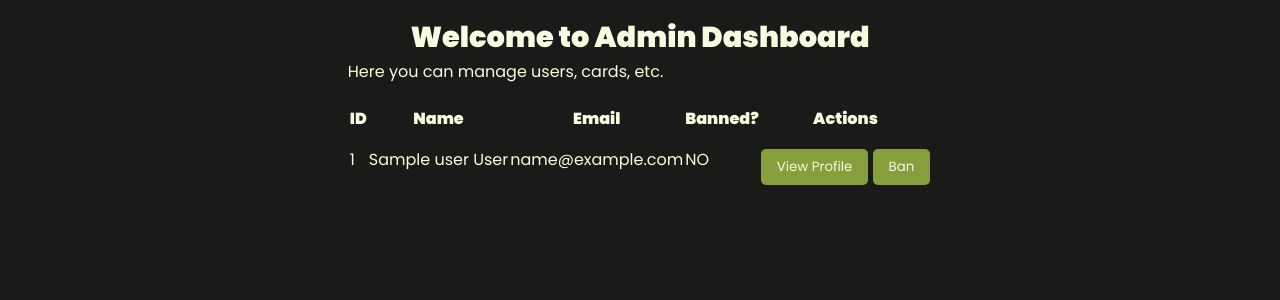
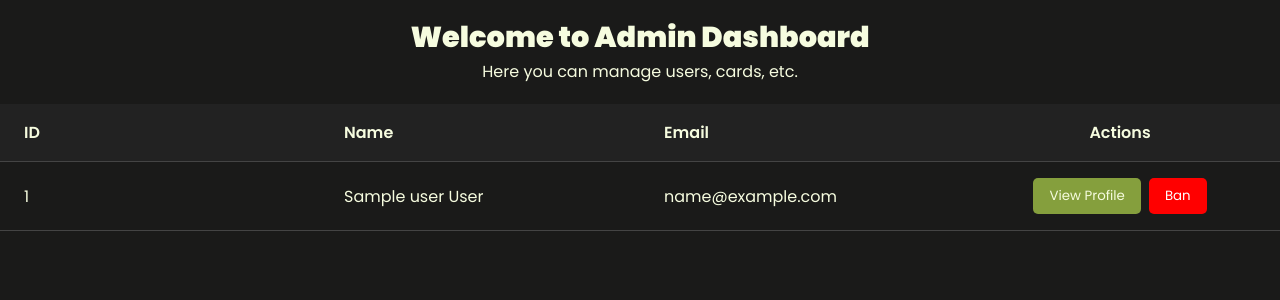
Before and after one commit to mjkj09/Card-Fanatics, a PHP site: template public/views/admindashboard.php in a window 1280 px wide. Shown: the part 80-380 px from the top of the page. Run offline with PHP 8.4, Linux system fonts and the light colour scheme; the template is opened without the code that fills it: most values are stand-ins (such as "Sample title", 1, 10 or a date in 2020); a stand-in replaces the project's code that opens the database connection; some libraries are stand-ins or nearby versions.

Commit message:
style: add CSS styles for admindashboard

```diff
--- /dev/null
+++ b/public/css/admindashboard.css
@@ -0,0 +1,98 @@
+p {
+    text-align: center;
+}
+
+table {
+    width: 100%;
+    border-collapse: collapse;
+    color: #f6fcdf;
+    table-layout: fixed;
+}
+
+th, td {
+    text-align: left;
+    padding: 0.75rem 1rem;
+    border-bottom: 1px solid #444;
+    word-wrap: break-word;
+    white-space: normal;
+}
+
+th {
+    background-color: #222;
+    font-weight: 600;
+}
+
+.actions-header {
+    text-align: center;
+}
+
+.actions-cell {
+    justify-content: center;
+}
+
+.table-wrapper {
+    width: 100%;
+    overflow-x: auto;
+    margin-top: 20px;
+}
+
+.ban-popup {
+    display: none;
+    position: fixed;
+    top: 50%;
+    left: 50%;
+    transform: translate(-50%, -50%);
+    background: #333;
+    padding: 20px;
+    border: 1px solid #777;
+    z-index: 999;
+}
+
+#banReason {
+    margin-top: 2rem;
+}
+
+.action-buttons-container {
+    display: flex;
+    flex-direction: column;
+    align-items: center;
+}
+
+.profile-button {
+    margin-top: 0;
+}
+
+.ban-btn {
+    background-color: red;
+    color: #fff;
+}
+
+.ban-btn:hover {
+    background-color: #cc0000;
+}
+
+.ban-btn[disabled] {
+    background-color: #ccc;
+    color: #666;
+    cursor: not-allowed;
+    opacity: 0.6;
+}
+
+@media (min-width: 806px) {
+    th, td {
+        padding: 1rem 1.5rem;
+    }
+
+    .ban-btn {
+        margin-top: 0;
+    }
+
+    .profile-button {
+        margin-right: .5rem;
+    }
+
+    .action-buttons-container {
+        flex-direction: row;
+        justify-content: center;
+    }
+}
--- a/public/views/admindashboard.php
+++ b/public/views/admindashboard.php
@@ -5,6 +5,7 @@
     <meta name="viewport" content="width=device-width, initial-scale=1.0">
     <title>Admin Panel</title>
     <link rel="stylesheet" href="public/css/common.css">
+    <link rel="stylesheet" href="public/css/admindashboard.css">
     <link href="https://fonts.googleapis.com/css2?family=Poppins:wght@400;600;900&display=swap" rel="stylesheet">
     <script src="public/js/menu.js"></script>
     <script src="public/js/admindashboard.js" defer></script>
@@ -12,7 +13,9 @@
 </head>
 <body>
 <?php
+
 use repository\UserRepository;
+
 session_start();
 $isAdmin = false;
 if (isset($_SESSION['user_id'])) {
@@ -46,55 +49,65 @@ if (isset($_SESSION['user_id'])) {
 
         <section>
             <p>Here you can manage users, cards, etc.</p>
-
-            <table style="color:#f6fcdf; margin-top:20px;">
+            <div class="table-wrapper">
+                <table>
                     <thead>
                     <tr>
                         <th>ID</th>
                         <th>Name</th>
                         <th>Email</th>
-                    <th>Banned?</th>
-                    <th>Actions</th>
+                        <th class="actions-header">Actions</th>
                     </tr>
                     </thead>
                     <tbody id="users-table-body">
-                <?php if(isset($allUsers) && is_array($allUsers)): ?>
-                    <?php foreach ($allUsers as $u): ?>
+                    <?php if (isset($allUsers) && is_array($allUsers)): ?>
+                        <?php foreach ($allUsers as $user): ?>
                             <tr>
-                            <td><?= $u['id'] ?></td>
-                            <td><?= $u['name'] . ' ' . $u['surname'] ?></td>
-                            <td><?= $u['email'] ?></td>
-                            <td><?= $u['is_banned'] ? 'YES' : 'NO' ?></td>
-                            <td>
-                                <button class="profile-button small-button" onclick="window.open('userProfile?userId=<?= $u['id'] ?>','_blank')">
+                                <td><?= $user['id'] ?></td>
+                                <td><?= $user['name'] . ' ' . $user['surname'] ?></td>
+                                <td><?= $user['email'] ?></td>
+                                <td class="actions-cell">
+                                    <div class="action-buttons-container">
+                                        <button class="profile-button small-button"
+                                                onclick="window.open('userProfile?userId=<?= $user['id'] ?>','_blank')">
                                             View Profile
                                         </button>
 
-                                <?php if (!$u['is_banned']): ?>
-                                    <button class="ban-btn small-button" data-user-id="<?= $u['id'] ?>">
+                                        <?php if (!$user['is_banned']): ?>
+                                            <button class="ban-btn small-button"
+                                                    data-user-id="<?= $user['id'] ?>">
                                                 Ban
                                             </button>
                                         <?php else: ?>
-                                    (Already banned)
+                                            <button class="ban-btn small-button"
+                                                    disabled
+                                                    data-user-id="<?= $user['id'] ?>">
+                                                Ban
+                                            </button>
                                         <?php endif; ?>
+                                    </div>
                                 </td>
                             </tr>
                         <?php endforeach; ?>
                     <?php else: ?>
-                    <tr><td colspan="5">No users found.</td></tr>
+                        <tr>
+                            <td colspan="4">No users found.</td>
+                        </tr>
                     <?php endif; ?>
                     </tbody>
                 </table>
+            </div>
         </section>
     </main>
 
-    <div id="ban-popup" style="display:none; position:fixed; top:50%; left:50%; transform:translate(-50%, -50%); background:#333; padding:20px; border:1px solid #777; z-index:999;">
+    <div id="ban-popup" class="ban-popup">
         <h3>Ban User</h3>
         <input type="hidden" id="banUserId" value="">
         <label for="banReason">Reason:</label>
-        <textarea id="banReason" rows="3" cols="30"></textarea>
+        <br>
+        <textarea name="banReason" id="banReason" rows="3" cols="50"></textarea>
         <br><br>
-        <button class="small-button" id="banConfirmBtn">Confirm Ban</button>
+        <button class="ban-btn small-button" id="banConfirmBtn">Confirm Ban</button>
         <button class="small-button" id="banCancelBtn">Cancel</button>
     </div>
 </div>
--- a/public/views/userprofile.php
+++ b/public/views/userprofile.php
@@ -6,7 +6,6 @@
     <title>User Profile</title>
     <link rel="stylesheet" href="public/css/common.css">
     <link rel="stylesheet" href="public/css/cardlist.css">
-    <link rel="stylesheet" href="public/css/userprofile.css">
     <link href="https://fonts.googleapis.com/css2?family=Poppins:wght@400;600;900&display=swap" rel="stylesheet">
     <script src="public/js/menu.js"></script>
     <script src="https://kit.fontawesome.com/4dc72001e9.js" crossorigin="anonymous"></script>
```
Also changed, not shown: public/css/userprofile.css (deleted). Lines whose indentation alone changed are shown as unchanged.
